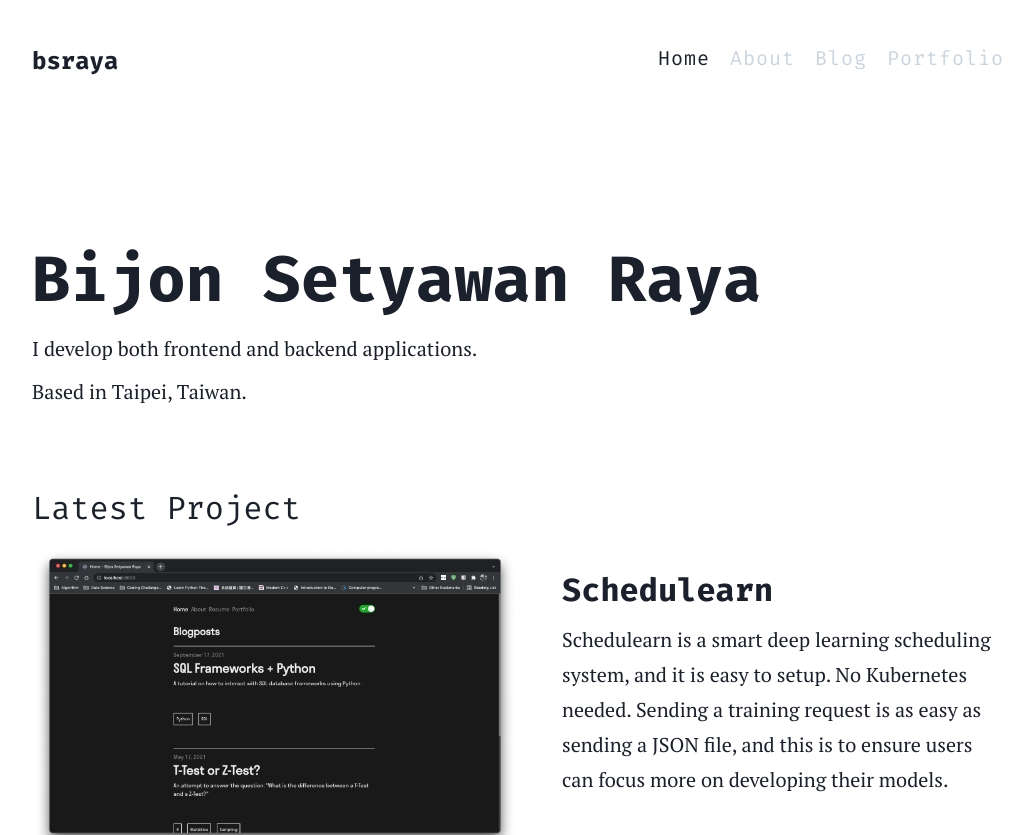
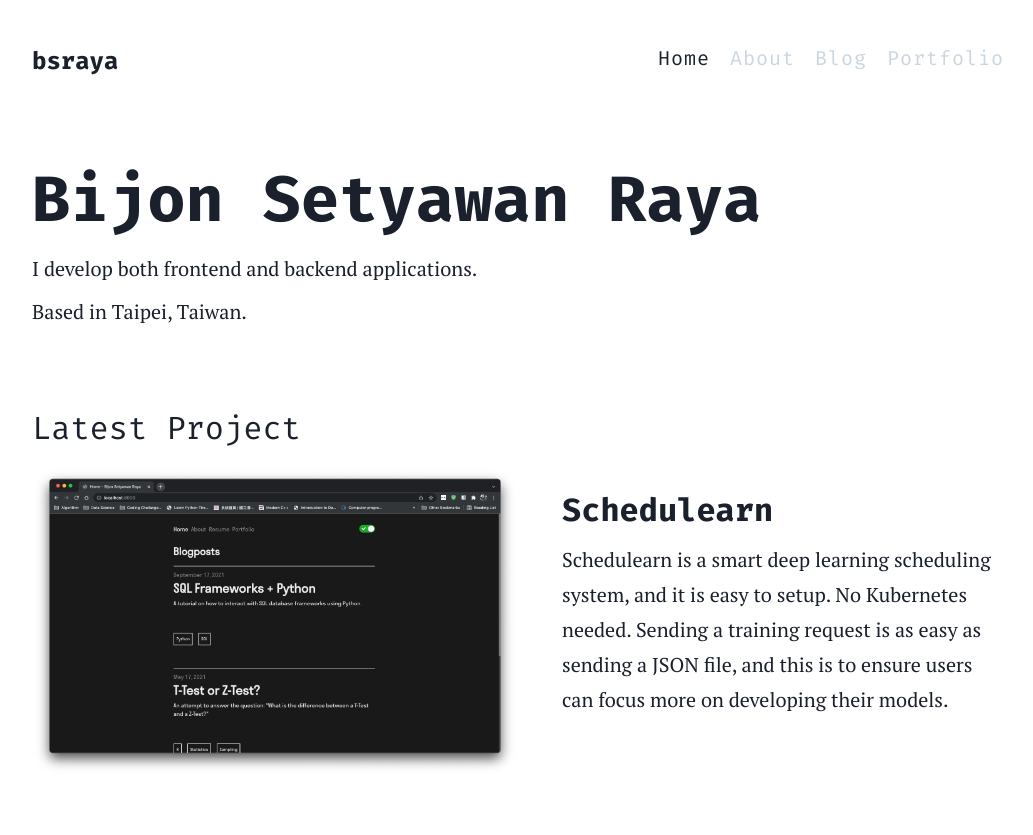
Before and after one commit to bsraya/bsraya, a Next.js app: page / in a window 1280 px wide. Shown: the top 835 px of the page, without its empty margins (112-1145 px from the left). Built offline with nearby package versions, Linux system fonts and the light colour scheme; a small style sheet from the web is missing.

Commit message:
style: add top margin

```diff
--- a/pages/blog.tsx
+++ b/pages/blog.tsx
@@ -32,7 +32,7 @@ export default function Blog({ posts }: { posts: IPost[] }): JSX.Element {
     return (
         <Layout>
             <Seo title="Blog" type="website" />
-            <Heading>Blog</Heading>
+            <Heading mt="5rem">Blog</Heading>
             <FormControl mt={5}>
                 <InputGroup>
                     <InputLeftElement
--- a/pages/index.tsx
+++ b/pages/index.tsx
@@ -28,7 +28,7 @@ export default function Home({ posts }: { posts: IPost[] }): JSX.Element {
                 spacing="5rem"
                 align="left"
             >
-                <Box mt="5rem" display="flex" flexDirection="column" justifyContent="center">
+                <Box display="flex" flexDirection="column" justifyContent="center">
                     <Heading
                         as="h1"
                         fontSize="4rem"
--- a/pages/portfolio.tsx
+++ b/pages/portfolio.tsx
@@ -12,7 +12,7 @@ export default function Portfolio({ portfolios }: { portfolios: IPost[] }): JSX.
     return (
         <Layout>
             <Seo title="Portfolio" type="website" />
-            <Heading>Portfolio</Heading>
+            <Heading mt="5rem">Portfolio</Heading>
             <Posts posts={portfolios} type="portfolio" />
         </Layout>
     )
```
